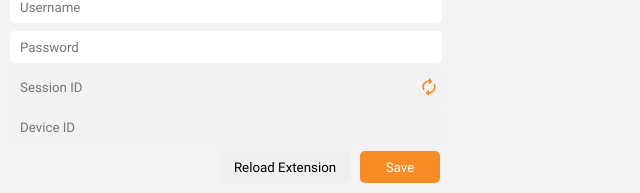
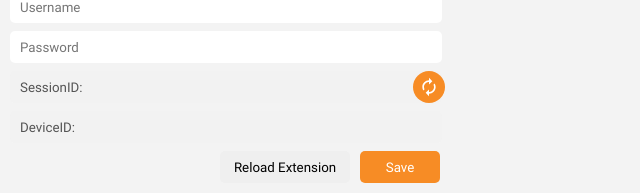
Before and after one commit to maalni/Crunchysync, an Angular app: page / in a window 1280 px wide. Both pictures are taken after a click on the button 425 px from the left and 25 px from the top of the page. Shown: the part 126-319 px from the top of the page, without its empty margins (0-640 px from the left). Built offline with nearby package versions, Linux system fonts and the light colour scheme; no server answers.

Commit message:
release v1.2.9

```diff
--- a/src/app/app.component.ts
+++ b/src/app/app.component.ts
@@ -71,6 +71,7 @@ export class AppComponent {
 
 	addToQueue(animes: Array<any>){
 		if(animes !== undefined){
+			animes.sort((a,b) => a.series.name.localeCompare(b.series.name));
 			this.animes = animes;
 			this.done = [];
 			this.watching = [];
--- a/src/app/settings/settings.component.css
+++ b/src/app/settings/settings.component.css
@@ -94,15 +94,13 @@
 	right: 5px;
 	width: 32px;
 	height: 32px;
-	border-radius: 5px;
-	background-color: rgba(0, 0, 0, 0);
-	font-size: 20pt;
-	color: var(--primary-color);
+	border-radius: 16px;
+	background-color: var(--primary-color);
 	border: none;
 }
 
 .settingsContainer .visitbtn:hover{
-	background-color: rgba(0, 0, 0, 0.03);
+	background-color: rgba(247, 140, 37, 0.8);
 }
 
 .settingsContainer .visitbtn img{
--- a/src/app/settings/settings.component.html
+++ b/src/app/settings/settings.component.html
@@ -3,9 +3,9 @@
 	<span class="version">v.{{version}}</span>
 	<input id="username" class="username" placeholder="Username" value="{{username}}">
 	<input id="password" class="password" placeholder="Password" value="{{password}}" type="password">
-	<input id="sessionid" class="sessionid" placeholder="Session ID" value="{{sessionid}}" disabled>
-	<input id="deviceid" class="deviceid" placeholder="Device ID" value="{{deviceid}}" disabled>
+	<input id="sessionid" class="sessionid" placeholder="Session ID" value="SessionID: {{sessionid}}" disabled>
+	<input id="deviceid" class="deviceid" placeholder="Device ID" value="DeviceID: {{deviceid}}" disabled>
 	<button class="reloadbtn" (click)="reloadExtension()">Reload Extension</button>
 	<button class="savebtn" (click)="saveSettings()">Save</button>
-	<button class="visitbtn" (click)="visitCrunchyroll()"><img src="../assets/icons/refresh_orange.svg"></button>
+	<button class="visitbtn" (click)="visitCrunchyroll()"><img src="../assets/icons/refresh.svg"></button>
 </div>
--- a/src/queuescript.original.js
+++ b/src/queuescript.original.js
@@ -171,6 +171,7 @@ function addAnimesToDom(animes){
 	if(animes !== undefined){
 		var premiumiconsrc = chrome.runtime.getURL("assets/icons/premium.png");
 		var playiconsrc = chrome.runtime.getURL("assets/icons/openSelectedEpisode.svg");
+		animes.sort((comp1, comp2) => comp1['series']['name'].localeCompare(comp2['series']['name']));
 		var all = [];
 		var done = [];
 		var watching = [];
```
Also changed, not shown: src/manifest.json, src/queuescript.js.
